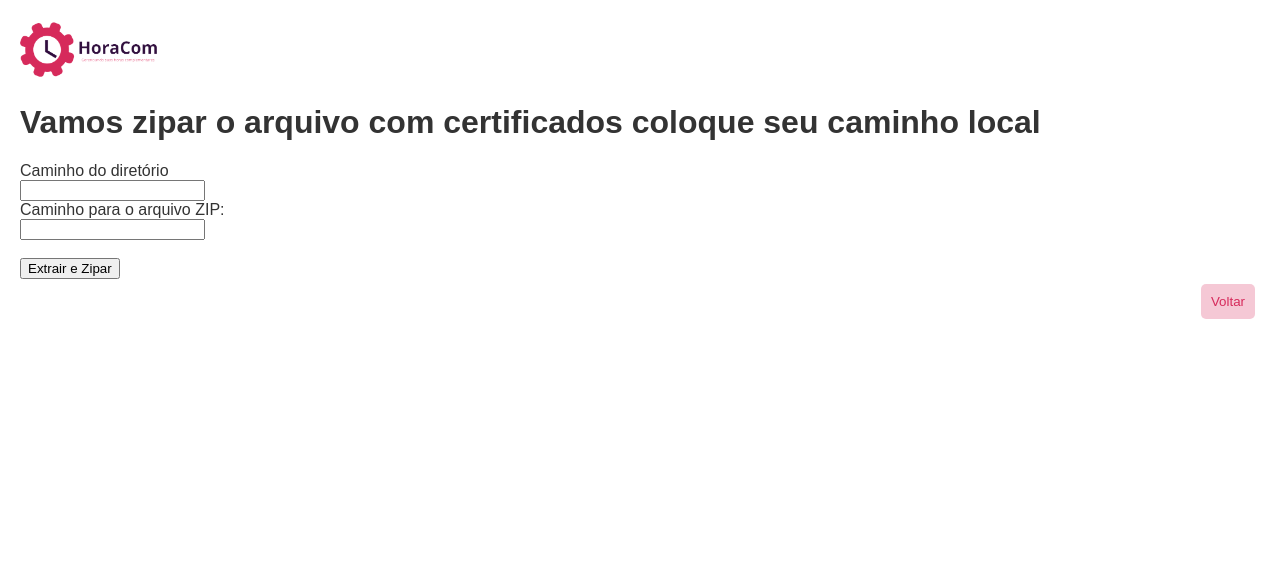
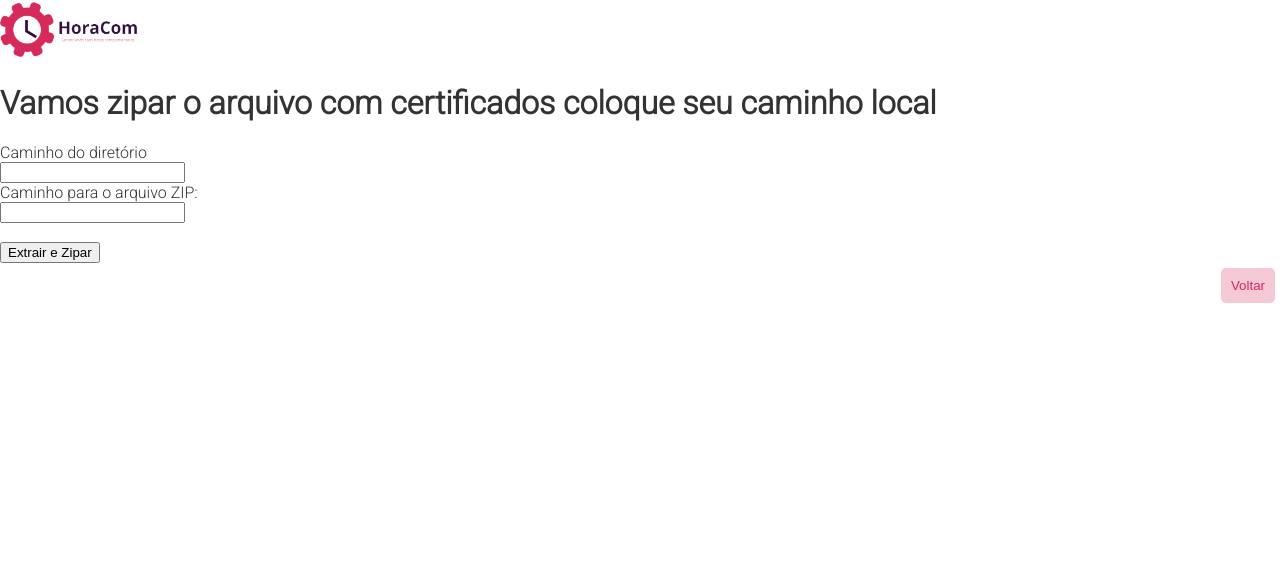
Before and after one commit to gti-ifpr/HoraCom, a Flask app: page /extrairzip in a window 1280 px wide. Shown: the top 574 px of the page. Run offline with Flask 3, Linux system fonts and the light colour scheme.

Commit message:
Update extrairzip.css

```diff
--- a/horacomsite/static/css/extrairzip.css
+++ b/horacomsite/static/css/extrairzip.css
@@ -1,15 +1,19 @@
-/* style.css */
-/* Reset de Estilos */
+@import url('https://fonts.googleapis.com/css2?family=Roboto:wght@300&display=swap');
+
 body,
 p {
-  margin: 10px;
-  padding: 10px;
+  margin: 0;
+  border: 0;
+  padding: 0;
 }
 
 /* Estilos Gerais */
 body {
-  font-family: Arial, sans-serif;
+  font-family: "Roboto", sans-serif;
+  background-color: #ffffff;
   color: #333;
+  margin: 0;
+  padding: 0;
 }
 
 /* Cabeçalho */
```
